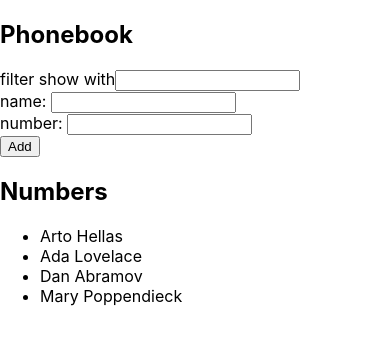
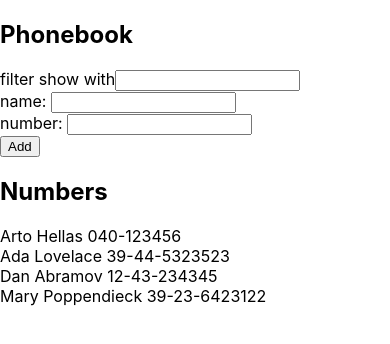
Before and after one commit to jesusjl/FullStackCourse, a React (Create React App) app in the folder part2/phonebook/: page / in a window 390 px wide. Shown: the top 344 px of the page. Built offline with nearby package versions, Linux system fonts and the light colour scheme.

Commit message:
2.10: The Phonebook Step5

```diff
--- a/part2/phonebook/src/App.js
+++ b/part2/phonebook/src/App.js
@@ -1,5 +1,7 @@
 import React, {useState} from 'react'
-
+import Filter from './components/Filter'
+import PersonForm from './components/PersonForm'
+import Persons from './components/Persons'
 
 const App = () => {
 
@@ -9,13 +11,13 @@ const [persons, setPersons] = useState([
   { name: 'Dan Abramov', number: '12-43-234345', id: 3 },
   { name: 'Mary Poppendieck', number: '39-23-6423122', id: 4 }
 ])
+
 const [newName, setNewName] = useState('')
 const [newPhone, setNewPhone] = useState('')
 const [filterNames, setFilterNames] = useState('')
 
 
 const addPerson = (event) => {
-  console.log(persons.filter((person) => person.name.startsWith('A')))
 
   event.preventDefault()
   if (persons.find(person => person.name === newName)){
@@ -48,28 +50,24 @@ const handleFilterByPersonChange = (event) => {
 
 const startsWithLetters = filterNames === ''
   ? persons
-  : persons.filter((person) => person.name.startsWith(filterNames))
+  : persons.filter((person) => person.name.toUpperCase().startsWith(filterNames.toUpperCase()))
 
   return (
     <div>
       <h2>Phonebook</h2>
-        filter show with
-        <input value={filterNames} onChange={handleFilterByPersonChange}/>
-        <form onSubmit={addPerson}>
-        <div>
-          name: <input value={newName}  onChange={handlePersonChange}/>
-        </div>
-        <div>number: <input value={newPhone}  onChange={handlePhoneChange} /></div>
-        <div>
-          <button type='submit'>Add</button>
-        </div>
-      </form>
+
+        <Filter value = {filterNames} onChange={handleFilterByPersonChange} />
+        <PersonForm onSubmit = {addPerson}
+                    valueName={newName}
+                    onChangePerson={handlePersonChange}
+                    valuePhone={newPhone}
+                    onChangePhone={handlePhoneChange} />
+
       <h2>Numbers</h2>
-      <ul>
-      {startsWithLetters.map( (person) =>
-        <li key={person.id}> {person.name} {person.phone} </li> )}
 
-      </ul>
+      {startsWithLetters.map((person) =>
+        <Persons key={person.id} name={person.name} phone={person.number} />)}
+
     </div>
   )
 }
--- /dev/null
+++ b/part2/phonebook/src/components/Filter.js
@@ -0,0 +1,12 @@
+import React from "react";
+
+const Filter = (props) => {
+    return (
+        <div>
+        filter show with
+        <input value={props.value} onChange={props.onChange}/>
+        </div>
+    )
+}
+
+export default Filter
--- /dev/null
+++ b/part2/phonebook/src/components/PersonForm.js
@@ -0,0 +1,21 @@
+import React from "react";
+
+const PersonForm = (props) => {
+    return (
+        <div>
+            <form onSubmit={props.onSubmit}>
+                <div>
+                    name: <input value={props.valueName}  onChange={props.onChangePerson}/>
+                </div>
+                <div>
+                    number: <input value={props.valuePhone}  onChange={props.onChangePhone} />
+                </div>
+                <div>
+                    <button type='submit'>Add</button>
+                </div>
+            </form>
+        </div>
+    )
+}
+
+export default PersonForm
--- /dev/null
+++ b/part2/phonebook/src/components/Persons.js
@@ -0,0 +1,12 @@
+import React from "react";
+
+const Persons = (props) => {
+    return (
+    <div>
+        {props.name} {props.phone}
+    </div>
+    )
+}
+
+
+export default Persons
```
